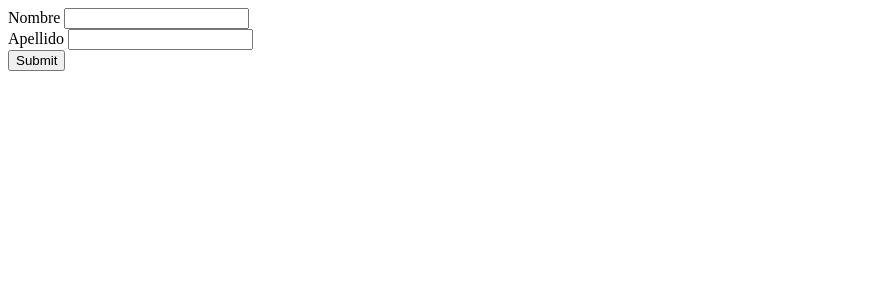
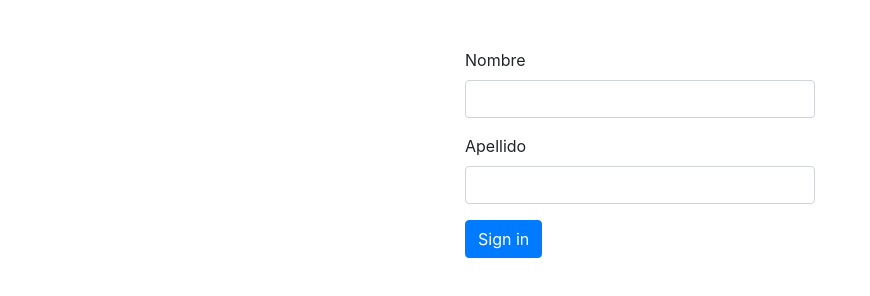
Before and after one commit to UrielCajiga/Redes, a plain HTML site: page form.html in a window 1280 px wide. Shown: the whole page, without its empty margins (0-870 px from the left). Drawn offline with nearby package versions, Linux system fonts and the light colour scheme.

Commit message:
Add files via upload

```diff
--- a/form.html
+++ b/form.html
@@ -2,21 +2,39 @@
 <html>
 <head>
 	<meta charset="utf-8">
+	<meta name="viewport" content="width=device-width, initial-scale=1, shrink-to-fit=no">
+	<!-- Bootstrap CSS -->
+    <link rel="stylesheet" href="https://stackpath.bootstrapcdn.com/bootstrap/4.4.1/css/bootstrap.min.css" integrity="sha384-Vkoo8x4CGsO3+Hhxv8T/Q5PaXtkKtu6ug5TOeNV6gBiFeWPGFN9MuhOf23Q9Ifjh" crossorigin="anonymous">
 	<title>Envio formulario Node js</title>
 </head>
 <body>
-	<form method="GET">
-		<div>
-			<label for="nombre">Nombre</label>
-			<input type="text" name="nombre" required>
+
+	<div class="container">
+		<div class="row"><br><br></div>
+		<div class="row">
+			<div class="col-md-4"></div>
+			<div class="col-md-4">
+			<form method="POST">
+				<div class="form-group">
+					<label for="nombre">Nombre</label>
+					<input type="text" class="form-control" name="nombre" required>
+				</div>
+				<div class="form-group">
+					<label for="nombre">Apellido</label>
+					<input type="text" class="form-control" name="apellido" required>
+				</div>
+				<button type="submit" class="btn btn-primary">Sign in</button>
+			</form>
+			</div>
+			<div class="col-md-4"></div>
 		</div>
-		<div>
-			<label for="nombre">Apellido</label>
-			<input type="text" name="nombre" required>
-		</div>
-		<div>
-			<input type="submit">
-		</div>
-	</form>
+	</div>
+
+
+	<!-- Optional JavaScript -->
+    <!-- jQuery first, then Popper.js, then Bootstrap JS -->
+    <script src="https://code.jquery.com/jquery-3.4.1.slim.min.js" integrity="sha384-J6qa4849blE2+poT4WnyKhv5vZF5SrPo0iEjwBvKU7imGFAV0wwj1yYfoRSJoZ+n" crossorigin="anonymous"></script>
+    <script src="https://cdn.jsdelivr.net/npm/popper.js@1.16.0/dist/umd/popper.min.js" integrity="sha384-Q6E9RHvbIyZFJoft+2mJbHaEWldlvI9IOYy5n3zV9zzTtmI3UksdQRVvoxMfooAo" crossorigin="anonymous"></script>
+    <script src="https://stackpath.bootstrapcdn.com/bootstrap/4.4.1/js/bootstrap.min.js" integrity="sha384-wfSDF2E50Y2D1uUdj0O3uMBJnjuUD4Ih7YwaYd1iqfktj0Uod8GCExl3Og8ifwB6" crossorigin="anonymous"></script>
 </body>
 </html>
```
Also changed, not shown: bar.html (added, +21 -0 lines), inde.js (+20 -2 lines).
